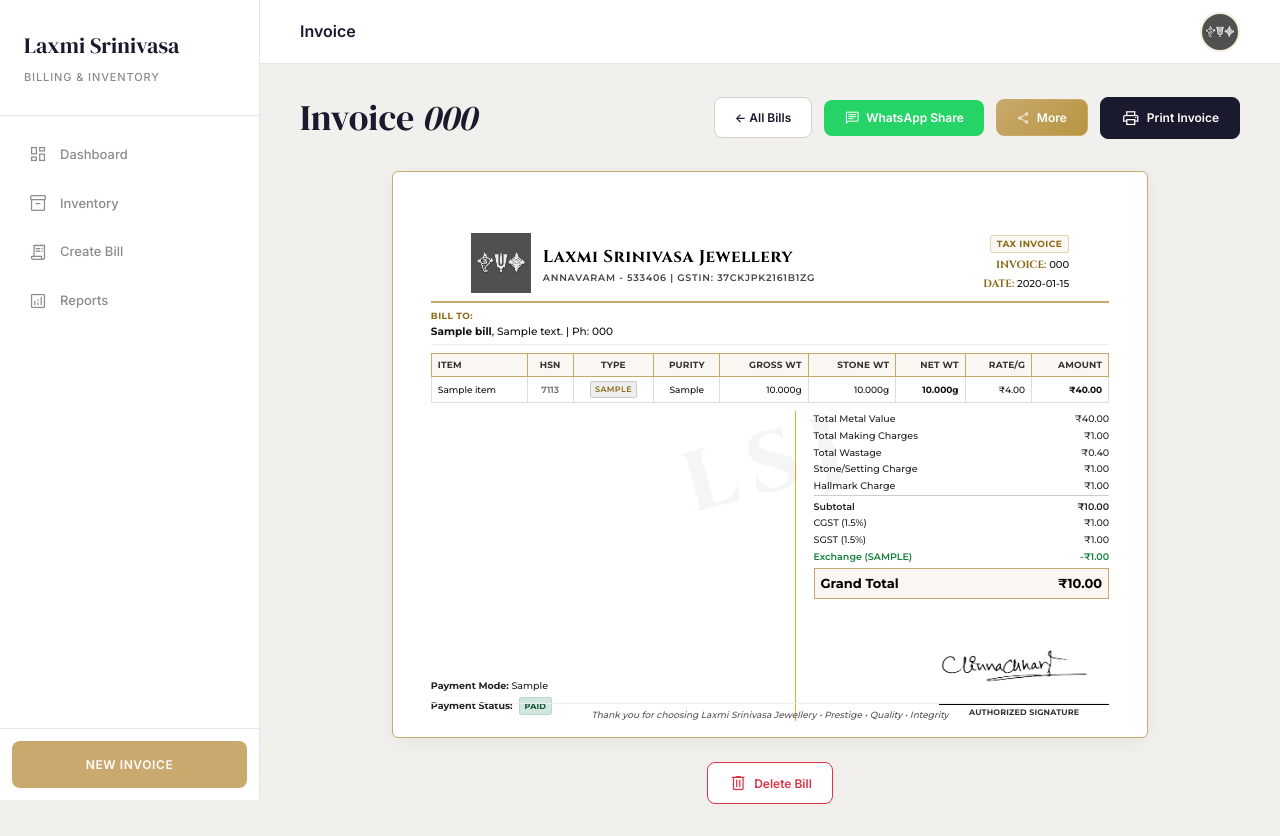
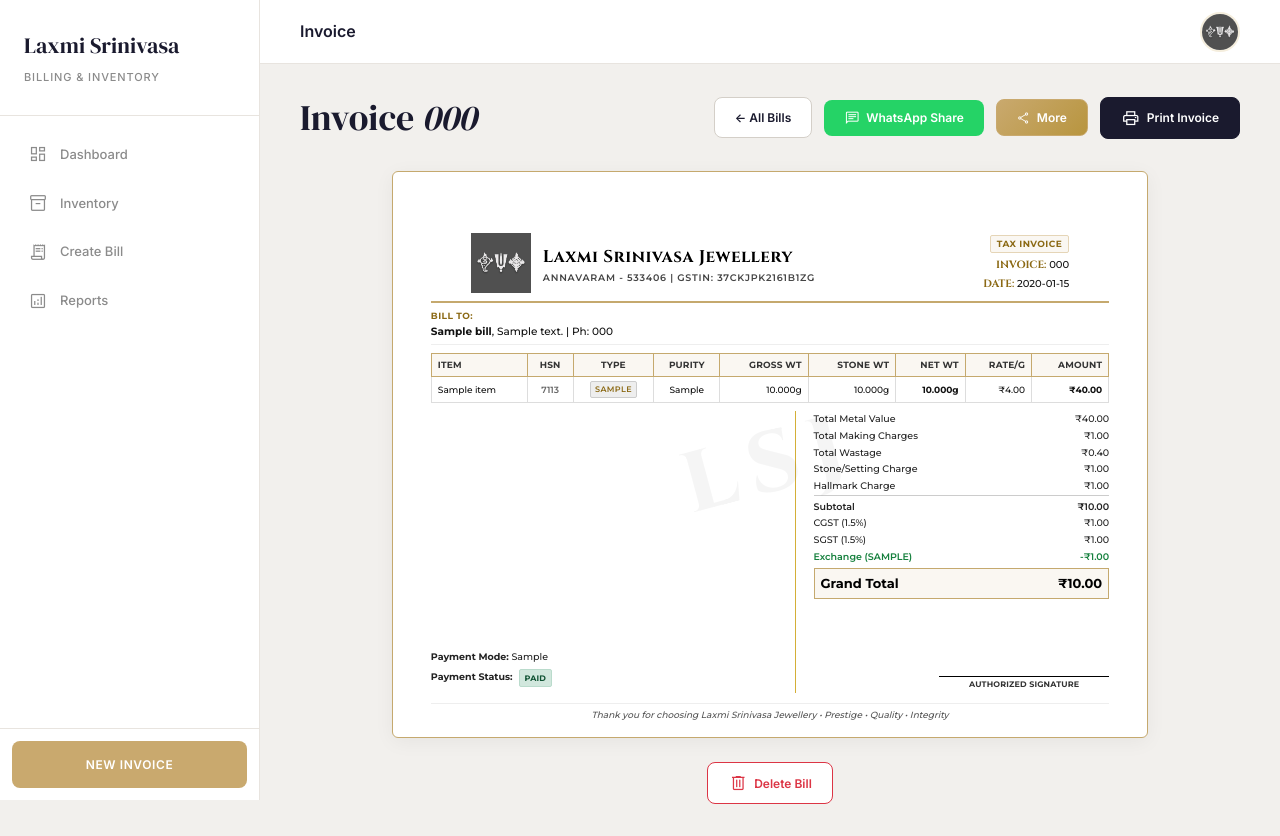
Before and after one commit to Ravichandra-maker/Billing-app, a Flask app: page /bill/1 in a window 1280 px wide. Run offline with Flask 3, Linux system fonts and the light colour scheme; tables that the repository leaves empty hold one stand-in row (values such as "Sample post").

Commit message:
fix: make invoice height dynamic to prevent overlaps and remove signature image for physical signing

```diff
--- a/app.py
+++ b/app.py
@@ -855,7 +855,16 @@ def open_browser():
 def generate_bill_pdf_bytes(bill):
     """Generate and return invoice PDF bytes for a bill"""
     buf = io.BytesIO()
-    page_w, page_h = 200 * mm, 150 * mm
+
+    # Calculate dynamic height based on number of items to prevent overlap
+    bill_items_list = bill.items if bill.items else [bill]
+    item_count = len(bill_items_list)
+    base_height_mm = 150
+    # Add roughly 8mm per item beyond the first 2
+    extra_height_mm = max(0, (item_count - 2) * 8)
+    page_w = 200 * mm
+    page_h = (base_height_mm + extra_height_mm) * mm
+
     doc = SimpleDocTemplate(buf, pagesize=(page_w, page_h),
                             leftMargin=10*mm, rightMargin=10*mm,
                             topMargin=8*mm, bottomMargin=6*mm)
@@ -1030,30 +1039,14 @@ def generate_bill_pdf_bytes(bill):
     totals_tbl.setStyle(TableStyle(totals_style))
 
     # Combine payment info + totals/signature in two columns
-    sig_img_path = 'static/signature_clean.png'
     right_column_flowables = [totals_tbl]
 
-    if os.path.exists(sig_img_path):
-        # Insert transparent clean signature image - sized to match the signature line width
-        sig_img = Image(sig_img_path, width=45*mm, height=12*mm)
-        sig_img.hAlign = 'RIGHT'
-
-        sig_label_style = ParagraphStyle('SigLabel', parent=styles['Normal'],
-                                         fontSize=6.5, textColor=colors.HexColor('#333333'),
-                                         alignment=TA_RIGHT, fontName=f_bold)
-
-        right_column_flowables.append(Spacer(1, 1*mm))
-        right_column_flowables.append(sig_img)
-        # Negative spaceBefore (-10) pulls the line up, matching the HTML layout where we overlapped the line
-        right_column_flowables.append(HRFlowable(width=45*mm, thickness=0.8, color=colors.HexColor('#000000'), hAlign='RIGHT', spaceBefore=-10, spaceAfter=0.5))
-        right_column_flowables.append(Paragraph('AUTHORIZED SIGNATURE', sig_label_style))
-    else:
-        sig_label_style = ParagraphStyle('SigLabel', parent=styles['Normal'],
-                                         fontSize=6.5, textColor=colors.HexColor('#333333'),
-                                         alignment=TA_RIGHT, fontName=f_bold)
-        right_column_flowables.append(Spacer(1, 8*mm))
-        right_column_flowables.append(HRFlowable(width='80', thickness=0.8, color=colors.HexColor('#000000'), hAlign='RIGHT', spaceAfter=1))
-        right_column_flowables.append(Paragraph('AUTHORIZED SIGNATURE', sig_label_style))
+    sig_label_style = ParagraphStyle('SigLabel', parent=styles['Normal'],
+                                     fontSize=6.5, textColor=colors.HexColor('#333333'),
+                                     alignment=TA_RIGHT, fontName=f_bold)
+    right_column_flowables.append(Spacer(1, 12*mm))
+    right_column_flowables.append(HRFlowable(width=45*mm, thickness=0.8, color=colors.HexColor('#000000'), hAlign='RIGHT', spaceAfter=1))
+    right_column_flowables.append(Paragraph('AUTHORIZED SIGNATURE', sig_label_style))
 
     bottom_data = [[
         Paragraph(payment_text, style_normal),
@@ -1079,7 +1072,9 @@ def generate_bill_pdf_bytes(bill):
         canvas.setStrokeColor(colors.HexColor('#c5a96e'))
         canvas.setLineWidth(1.5)
         # Margin outlines (slightly inset from page edges)
-        canvas.rect(4*mm, 4*mm, 192*mm, 142*mm, fill=0, stroke=1)
+        rect_width = doc.pagesize[0] - 8*mm
+        rect_height = doc.pagesize[1] - 8*mm
+        canvas.rect(4*mm, 4*mm, rect_width, rect_height, fill=0, stroke=1)
 
         # Watermark "LSJ"
         canvas.setFont('Times-Bold', 85)
@@ -1087,7 +1082,7 @@ def generate_bill_pdf_bytes(bill):
 
         # Rotate and draw watermark
         canvas.saveState()
-        canvas.translate(100*mm, 75*mm)
+        canvas.translate(doc.pagesize[0] / 2, doc.pagesize[1] / 2)
         canvas.rotate(-15)
         canvas.drawCentredString(0, -10*mm, 'LSJ')
         canvas.restoreState()
--- a/templates/view_bill.html
+++ b/templates/view_bill.html
@@ -10,12 +10,11 @@
   /* Base portrait size constraints: 200mm wide x 150mm tall */
   .invoice-container {
     width: 200mm;
-    height: 150mm;
     min-height: 150mm;
-    max-height: 150mm;
+    height: auto;
     padding: 5mm 10mm 4mm 10mm;
     box-sizing: border-box;
-    overflow: hidden;
+    /* overflow: hidden; */
     background: #ffffff !important;
     color: #111111 !important;
     border: 1.5px solid #c5a96e; /* Elegant gold border */
@@ -261,21 +260,11 @@
     padding-top: 4px;
   }
 
-  .signature-box .sig-img {
-    display: block;
-    width: 100%; /* Fill the entire signature box width */
-    height: auto; /* Maintain aspect ratio */
-    margin: 0 auto;
-    margin-bottom: -23px; /* Finetuned negative margin for precise gap */
-    mix-blend-mode: multiply;
-    /* Clip the bottom whitespace of the PNG */
-    clip-path: inset(0 0 28% 0);
-  }
-
   .signature-box .sig-line {
     border-top: 1.2px solid #000;
     width: 100%;
     margin-bottom: 1px;
+    margin-top: 30px; /* Spacer for physical signature */
   }
 
   .signature-box p {
@@ -454,11 +443,11 @@
       margin: 0 !important;
       border-radius: 0 !important;
       width: 200mm !important;
-      height: 150mm !important;
+      height: auto !important;
       min-height: 150mm !important;
-      max-height: 150mm !important;
       padding: 8mm 10mm !important;
       box-sizing: border-box !important;
+      page-break-inside: avoid;
     }
   }
 </style>
@@ -702,7 +691,6 @@
       </div>
 
       <div class="signature-box">
-        <img src="/static/signature_clean.png" alt="Signature" class="sig-img">
         <div class="sig-line"></div>
         <p>Authorized Signature</p>
       </div>
```
